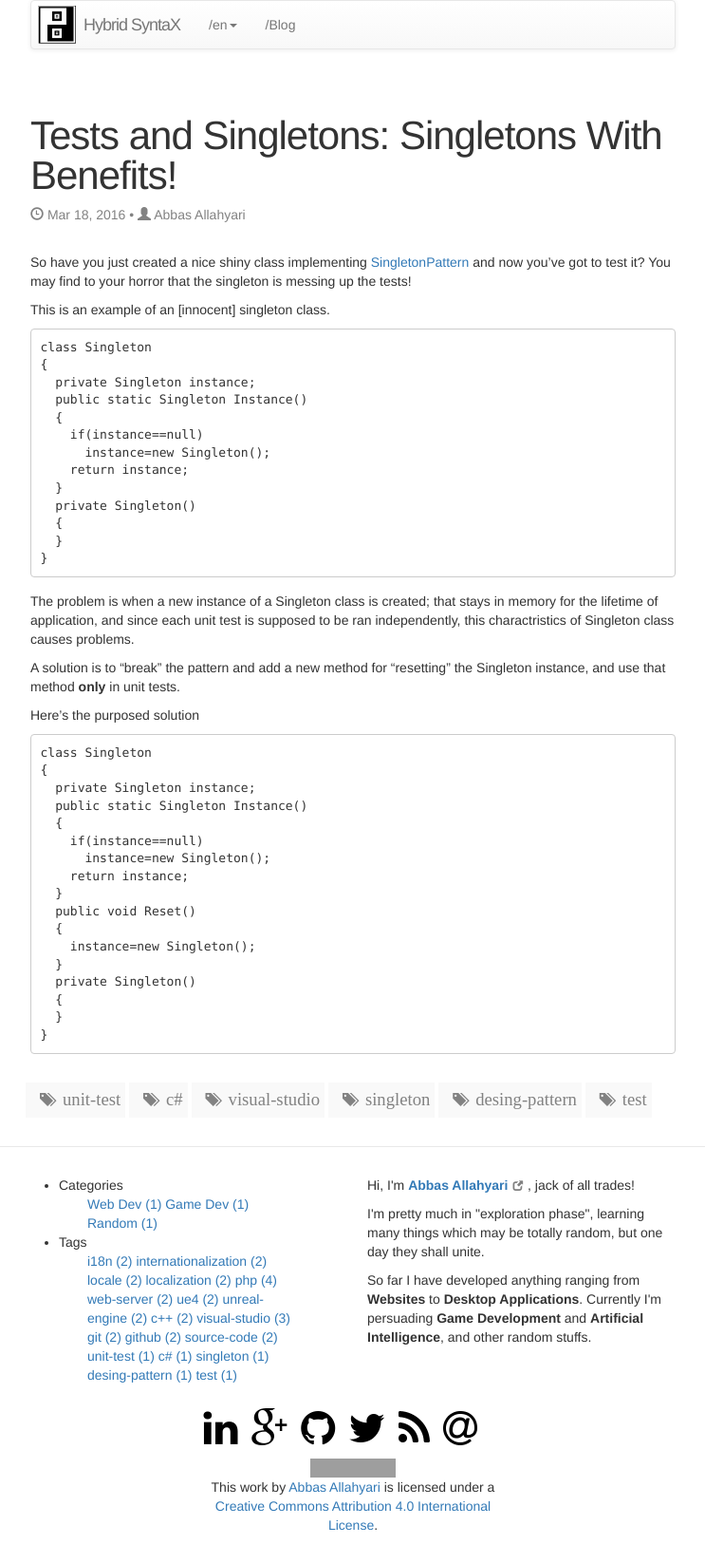
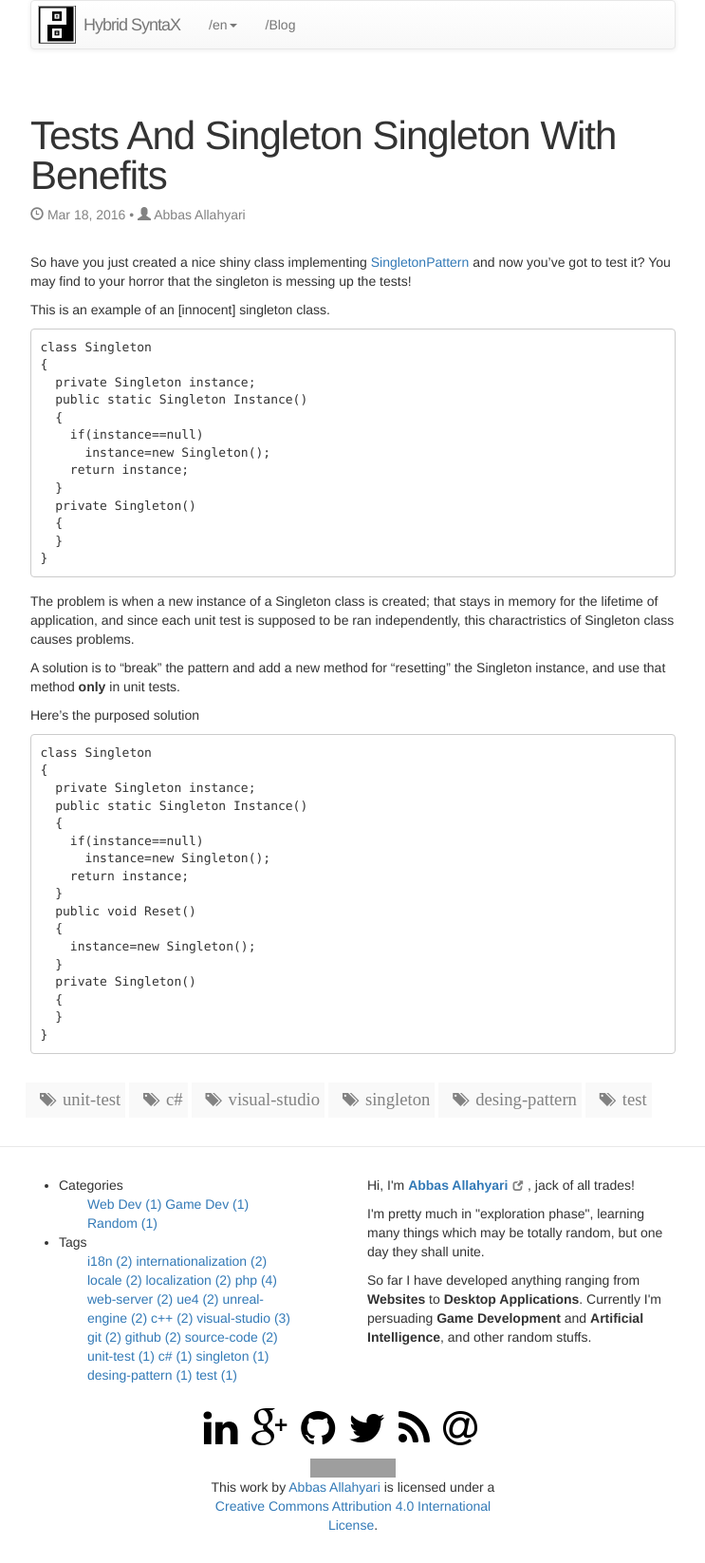
Before and after one commit to Hybrid-SyntaX/hybrid-syntax.github.io, a Jekyll site: the page built from _posts/en/2016-03-18-tests-and-singleton-singleton-with-benefits.md, in a window 1280 px wide. Shown: the whole page at 95% size, without its empty margins (268-1011 px from the left). Built offline with Jekyll 4.4.1, drawn with Linux system fonts in a browser that asks for light colours; comment, search, counter and statistics services are not loaded; part of the change alters nothing that is shown; grey boxes are pictures that could not be loaded.

Commit message:
Update 2016-03-18-tests-and-singleton-singleton-with-benefits.md

```diff
--- a/_posts/en/2016-03-18-tests-and-singleton-singleton-with-benefits.md
+++ b/_posts/en/2016-03-18-tests-and-singleton-singleton-with-benefits.md
@@ -1,10 +1,10 @@
 ---
 layout: post
-title:  "Tests and Singletons: Singletons With Benefits!"
-name: tests-and-singleton-singleton-with-benefits
+#title:  "Tests and Singletons: Singletons With Benefits!"
+#name: tests-and-singleton-singleton-with-benefits
 author: Abbas Allahyari
 date:   2016-03-18 23:02
-permalink: /en/blog/tests-and-singleton-singleton-with-benefits!.html
+#permalink: /en/blog/tests-and-singleton-singleton-with-benefits!.html
 categories:
 - Soft Dev
 - Unit Test
```
